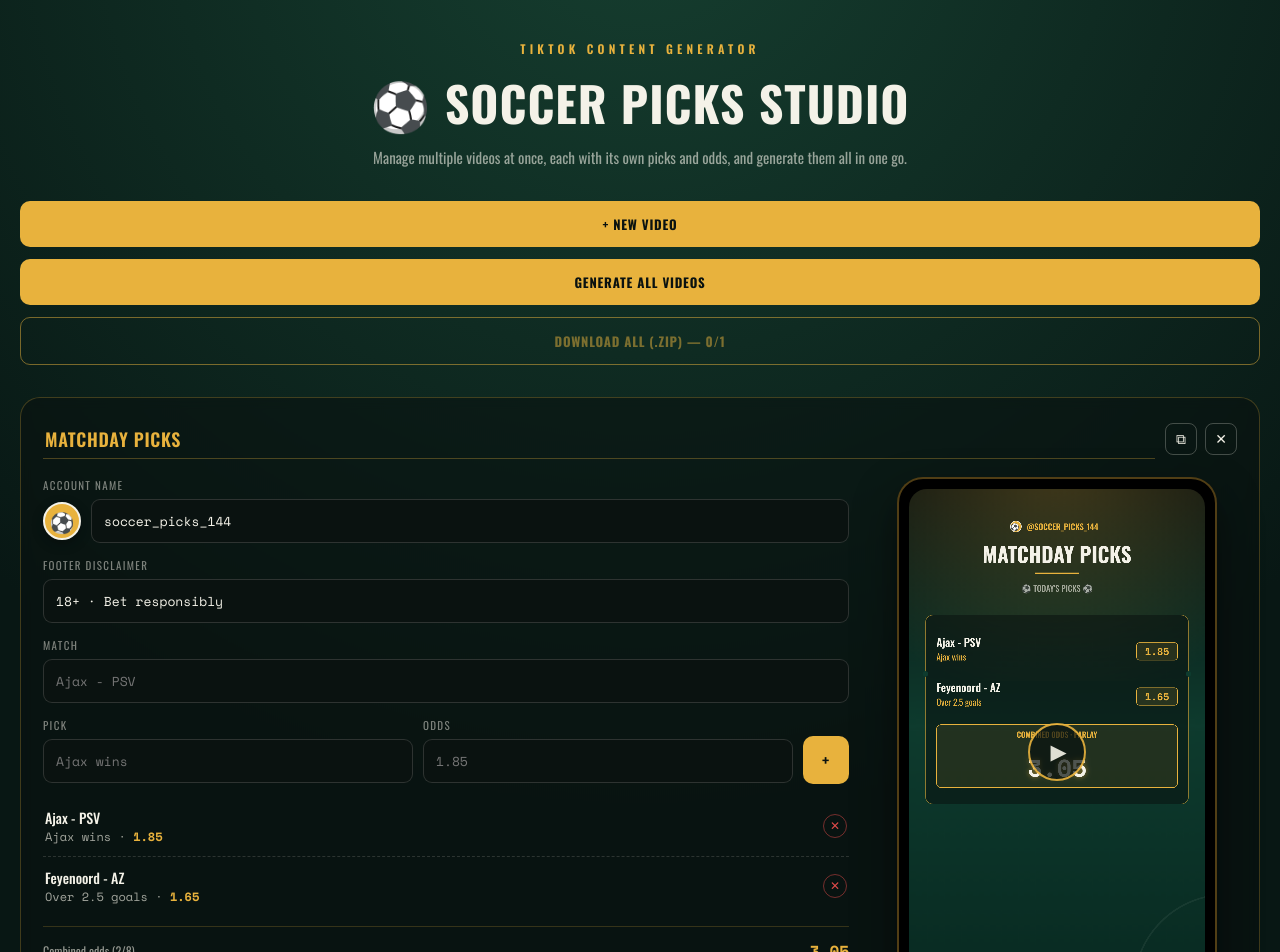
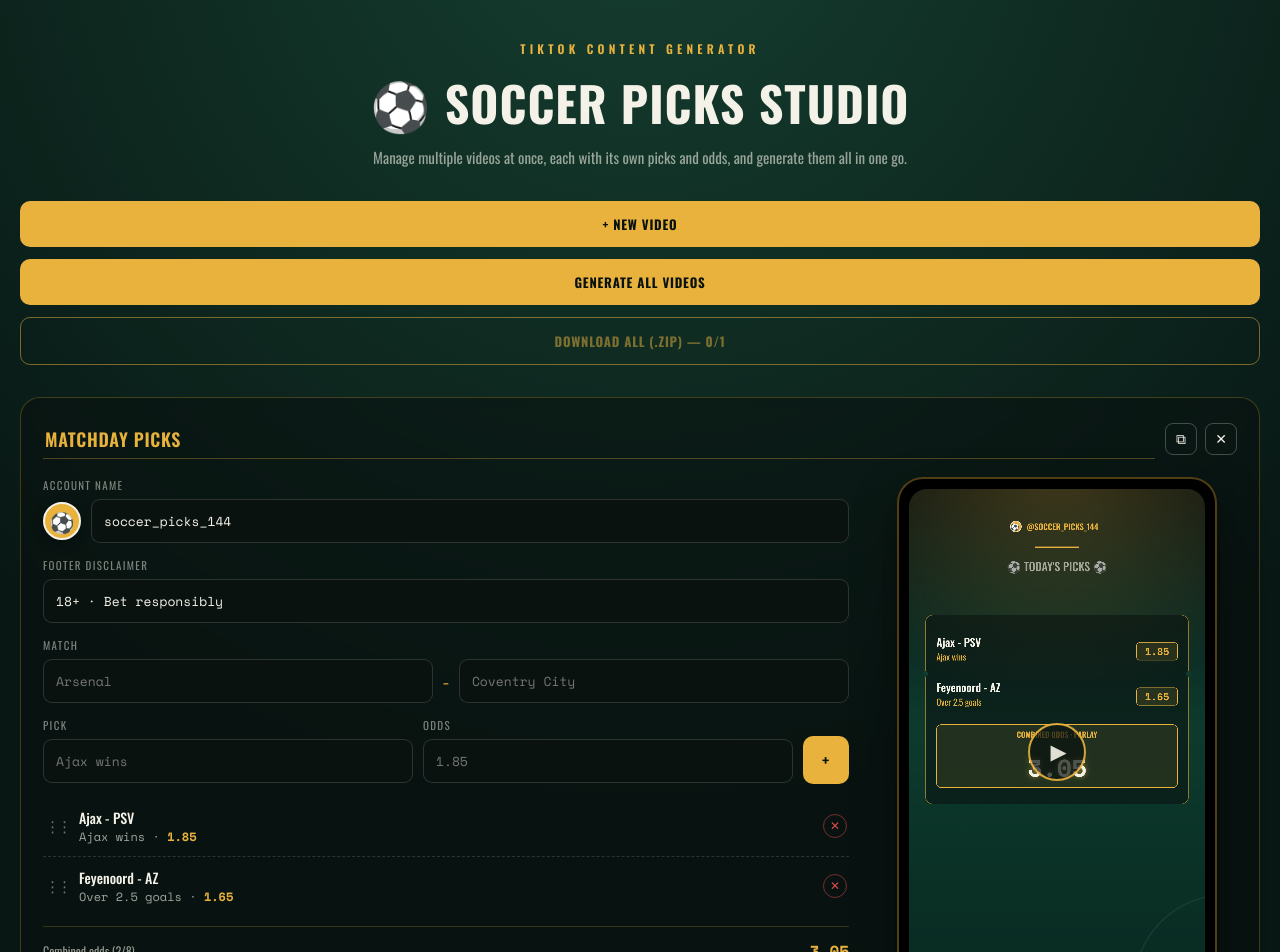
Before and after one commit to StevenVeer/SoccerPicks, a React (Vite) app: page / in a window 1280 px wide. Shown: the top 952 px of the page. Built offline with nearby package versions, Linux system fonts and the light colour scheme.

Commit message:
feat: implement drag-and-drop functionality for picks and enhance match input fields

```diff
--- a/src/App.css
+++ b/src/App.css
@@ -219,6 +219,18 @@ input:focus {
   border-color: var(--gold);
 }
 
+.match-teams {
+  display: grid;
+  grid-template-columns: minmax(0, 1fr) auto minmax(0, 1fr);
+  align-items: start;
+  gap: 8px;
+}
+.match-teams span {
+  padding-top: 11px;
+  color: var(--gold);
+  font-family: 'Space Mono', monospace;
+}
+
 .grid3 {
   display: grid;
   grid-template-columns: 1fr 1fr 46px;
@@ -248,15 +260,33 @@ input:focus {
   gap: 10px;
   padding: 10px 2px;
   border-bottom: 1px dashed rgba(244, 242, 232, 0.15);
+  cursor: grab;
+}
+.pick-row:active {
+  cursor: grabbing;
+}
+.pick-row.dragging {
+  opacity: 0.45;
+  background: rgba(232, 178, 61, 0.08);
+}
+.drag-handle {
+  flex: 0 0 18px;
+  color: rgba(244, 242, 232, 0.45);
+  font-family: 'Space Mono', monospace;
+  font-size: 15px;
+  letter-spacing: -0.2em;
+  user-select: none;
 }
 .pick-row:last-child {
   border-bottom: none;
 }
 .pick-row .info {
+  flex: 1;
   font-family: 'Space Mono', monospace;
   font-size: 12px;
   line-height: 1.5;
   color: rgba(244, 242, 232, 0.65);
+  text-align: left;
 }
 .pick-row .info b {
   font-family: 'Oswald', sans-serif;
--- a/src/App.jsx
+++ b/src/App.jsx
@@ -1,6 +1,6 @@
 import React, { useRef, useState } from 'react';
 import ProjectCard from './components/ProjectCard.jsx';
-import { slugify } from './lib/utils';
+import { dateStamp, slugify } from './lib/utils';
 
 let idCounter = 1;
 
@@ -96,11 +96,12 @@ export default function App() {
       const { default: JSZip } = await import('jszip');
       const zip = new JSZip();
       const usedNames = new Set();
+      const today = dateStamp();
       ready.forEach((p) => {
-        let name = `${slugify(p.title)}.webm`;
+        let name = `${slugify(p.title)}-${today}.webm`;
         let i = 2;
         while (usedNames.has(name)) {
-          name = `${slugify(p.title)}-${i}.webm`;
+          name = `${slugify(p.title)}-${today}-${i}.webm`;
           i += 1;
         }
         usedNames.add(name);
@@ -110,7 +111,7 @@ export default function App() {
       const url = URL.createObjectURL(content);
       const a = document.createElement('a');
       a.href = url;
-      a.download = 'soccer-picks-videos.zip';
+      a.download = `soccer-picks-videos-${today}.zip`;
       document.body.appendChild(a);
       a.click();
       a.remove();
--- a/src/components/ProjectCard.jsx
+++ b/src/components/ProjectCard.jsx
@@ -2,7 +2,7 @@ import React, { forwardRef, useEffect, useImperativeHandle, useRef, useState } f
 import { renderCanvas, PREVIEW_T } from '../lib/canvasRenderer';
 import { timeline } from '../lib/timeline';
 import { recordCanvasVideo } from '../lib/videoRecorder';
-import { slugify } from '../lib/utils';
+import { dateStamp, slugify } from '../lib/utils';
 
 const ProjectCard = forwardRef(function ProjectCard(
   { project, onChange, onRemove, onDuplicate, onVideoReady },
@@ -10,7 +10,8 @@ const ProjectCard = forwardRef(function ProjectCard(
 ) {
   const canvasRef = useRef(null);
   const previewFrameRef = useRef(null);
-  const [matchInput, setMatchInput] = useState('');
+  const [homeTeamInput, setHomeTeamInput] = useState('');
+  const [awayTeamInput, setAwayTeamInput] = useState('');
   const [pickInput, setPickInput] = useState('');
   const [oddsInput, setOddsInput] = useState('');
   const [error, setError] = useState('');
@@ -18,6 +19,7 @@ const ProjectCard = forwardRef(function ProjectCard(
   const [progress, setProgress] = useState(0);
   const [videoUrl, setVideoUrl] = useState(null);
   const [isPreviewing, setIsPreviewing] = useState(false);
+  const [draggedPickIndex, setDraggedPickIndex] = useState(null);
 
   // Redraw the static preview whenever the project data changes.
   useEffect(() => {
@@ -52,12 +54,14 @@ const ProjectCard = forwardRef(function ProjectCard(
   function addPick(e) {
     e.preventDefault();
     setError('');
-    const match = matchInput.trim();
+    const homeTeam = homeTeamInput.trim();
+    const awayTeam = awayTeamInput.trim();
+    const match = homeTeam && awayTeam ? `${homeTeam} - ${awayTeam}` : '';
     const pickText = pickInput.trim();
     const odds = parseFloat(oddsInput);
 
     if (!match || !pickText || Number.isNaN(odds) || odds < 1.01) {
-      setError('Enter a match, pick, and valid odds (≥ 1.01).');
+      setError('Enter both teams, a pick, and valid odds (≥ 1.01).');
       return;
     }
     if (project.picks.length >= 8) {
@@ -65,13 +69,33 @@ const ProjectCard = forwardRef(function ProjectCard(
       return;
     }
     onChange({ ...project, picks: [...project.picks, { match, pick: pickText, odds }] });
-    setMatchInput('');
+    setHomeTeamInput('');
+    setAwayTeamInput('');
     setPickInput('');
     setOddsInput('');
   }
 
   function removePick(index) {
     onChange({ ...project, picks: project.picks.filter((_, i) => i !== index) });
+  }
+
+  function reorderPick(targetIndex) {
+    if (draggedPickIndex === null || draggedPickIndex === targetIndex) return;
+    const reorderedPicks = [...project.picks];
+    const [draggedPick] = reorderedPicks.splice(draggedPickIndex, 1);
+    reorderedPicks.splice(targetIndex, 0, draggedPick);
+    onChange({ ...project, picks: reorderedPicks });
+  }
+
+  function handlePickDragStart(event, index) {
+    event.dataTransfer.effectAllowed = 'move';
+    setDraggedPickIndex(index);
+  }
+
+  function handlePickDrop(event, index) {
+    event.preventDefault();
+    reorderPick(index);
+    setDraggedPickIndex(null);
   }
 
   function playPreview() {
@@ -179,13 +203,25 @@ const ProjectCard = forwardRef(function ProjectCard(
 
           <form onSubmit={addPick} className="pick-form">
             <label htmlFor={`match-${project.id}`}>Match</label>
-            <input
-              id={`match-${project.id}`}
-              type="text"
-              placeholder="Ajax - PSV"
-              value={matchInput}
-              onChange={(e) => setMatchInput(e.target.value)}
-            />
+            <div className="match-teams">
+              <input
+                id={`home-team-${project.id}`}
+                type="text"
+                placeholder="Arsenal"
+                value={homeTeamInput}
+                onChange={(e) => setHomeTeamInput(e.target.value)}
+                aria-label="Home team"
+              />
+              <span aria-hidden="true">-</span>
+              <input
+                id={`away-team-${project.id}`}
+                type="text"
+                placeholder="Coventry City"
+                value={awayTeamInput}
+                onChange={(e) => setAwayTeamInput(e.target.value)}
+                aria-label="Away team"
+              />
+            </div>
             <div className="grid3">
               <div>
                 <label htmlFor={`pick-${project.id}`}>Pick</label>
@@ -221,7 +257,16 @@ const ProjectCard = forwardRef(function ProjectCard(
           <div className="pick-list">
             {project.picks.length === 0 && <div className="empty">No picks added yet.</div>}
             {project.picks.map((p, i) => (
-              <div className="pick-row" key={i}>
+              <div
+                className={`pick-row${draggedPickIndex === i ? ' dragging' : ''}`}
+                key={i}
+                draggable
+                onDragStart={(event) => handlePickDragStart(event, i)}
+                onDragOver={(event) => event.preventDefault()}
+                onDrop={(event) => handlePickDrop(event, i)}
+                onDragEnd={() => setDraggedPickIndex(null)}
+              >
+                <span className="drag-handle" aria-hidden="true">⋮⋮</span>
                 <div className="info">
                   <b>{p.match}</b>
                   {p.pick} · <span className="odds">{p.odds.toFixed(2)}</span>
@@ -266,7 +311,11 @@ const ProjectCard = forwardRef(function ProjectCard(
           </button>
 
           {videoUrl && (
-            <a className="primary download-link" href={videoUrl} download={`${slugify(project.title)}.webm`}>
+            <a
+              className="primary download-link"
+              href={videoUrl}
+              download={`${slugify(project.title)}-${dateStamp()}.webm`}
+            >
               Download
             </a>
           )}
--- a/src/lib/timeline.js
+++ b/src/lib/timeline.js
@@ -1,6 +1,8 @@
 const INTRO_DUR = 600;
 const PICK_STEP = 650;
 const PICK_ANIM = 450;
+const START_HOLD = 100;
+const ANIMATION_SPEED = 2;
 
 export function timeline(pickCount) {
   const picksEnd = INTRO_DUR + Math.max(0, pickCount - 1) * PICK_STEP + PICK_ANIM;
@@ -9,9 +11,11 @@ export function timeline(pickCount) {
   const hold = 350;
   const outroStart = parlayStart + parlayAnim + hold;
   const outroAnim = 450;
-  const total = outroStart + outroAnim + 700;
+  const animationTotal = outroStart + outroAnim + 700;
 
   return {
+    startHold: START_HOLD,
+    animationSpeed: ANIMATION_SPEED,
     introDur: INTRO_DUR,
     pickStep: PICK_STEP,
     pickAnim: PICK_ANIM,
@@ -20,6 +24,7 @@ export function timeline(pickCount) {
     parlayAnim,
     outroStart,
     outroAnim,
-    total,
+    animationTotal,
+    total: animationTotal,
   };
 }
--- a/src/lib/utils.js
+++ b/src/lib/utils.js
@@ -39,3 +39,10 @@ export function slugify(str) {
       .replace(/(^-|-$)/g, '') || 'soccer-picks'
   );
 }
+
+export function dateStamp(date = new Date()) {
+  const year = date.getFullYear();
+  const month = String(date.getMonth() + 1).padStart(2, '0');
+  const day = String(date.getDate()).padStart(2, '0');
+  return `${year}-${month}-${day}`;
+}
```
Also changed, not shown: src/lib/canvasRenderer.js.
